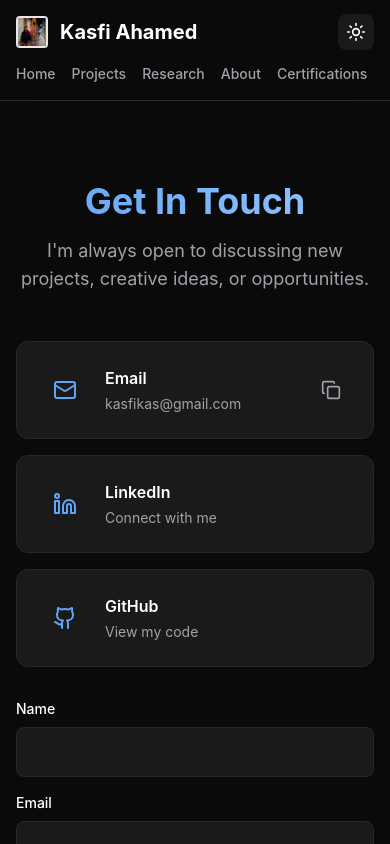
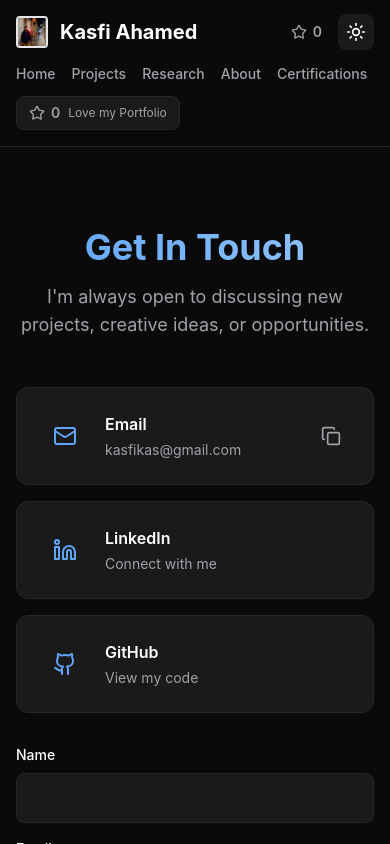
Before and after one commit to Kasfi-Ahamed/portfolio, a React (Vite) app: page /contact in a window 390 px wide. Shown: the top 844 px of the page. Built offline with nearby package versions, Linux system fonts and the light colour scheme.

Commit message:
Add star button to mobile view in navbar

```diff
--- a/src/components/Navbar.tsx
+++ b/src/components/Navbar.tsx
@@ -95,6 +95,9 @@ export function Navbar() {
               <StarButton />
               <span className="text-xs text-text-secondary">Love my Portfolio</span>
             </div>
+            <div className="md:hidden flex items-center gap-1.5">
+              <StarButton />
+            </div>
             <ThemeToggle />
             <a
               href={personalInfo.resume}
@@ -108,7 +111,8 @@ export function Navbar() {
         </div>
 
         {/* Mobile menu */}
-        <div className="md:hidden pb-4 flex items-center gap-4 overflow-x-auto">
+        <div className="md:hidden pb-4 space-y-3">
+          <div className="flex items-center gap-4 overflow-x-auto">
             {navLinks.map((link) => (
                 <Link
                 key={link.path}
@@ -126,6 +130,11 @@ export function Navbar() {
               </Link>
             ))}
           </div>
+          <div className="flex items-center gap-2 px-3 py-1.5 rounded-lg bg-background-secondary border border-border w-fit">
+            <StarButton />
+            <span className="text-xs text-text-secondary">Love my Portfolio</span>
+          </div>
+        </div>
       </div>
     </motion.nav>
   );
```
Lines whose indentation alone changed are shown as unchanged.
